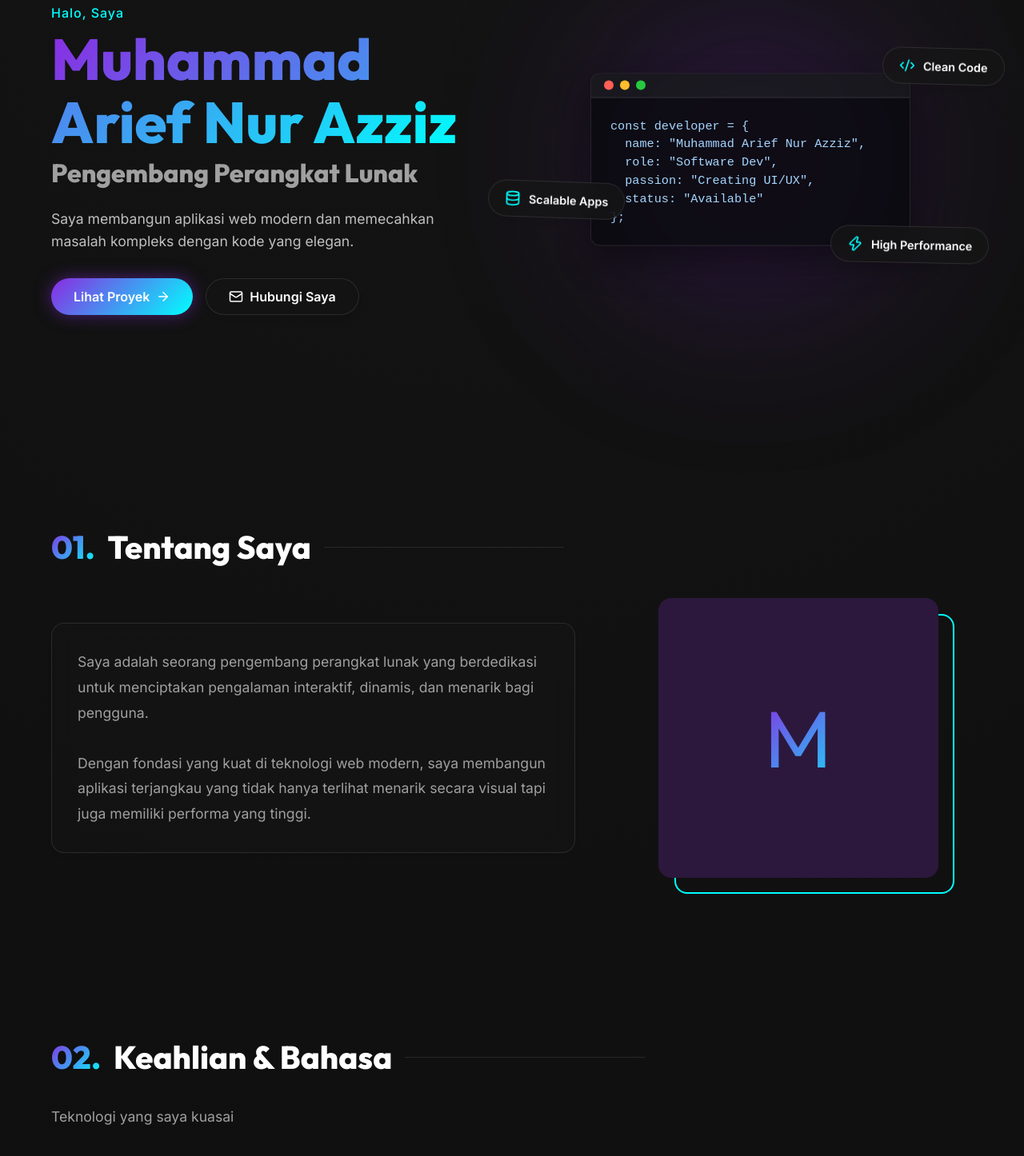
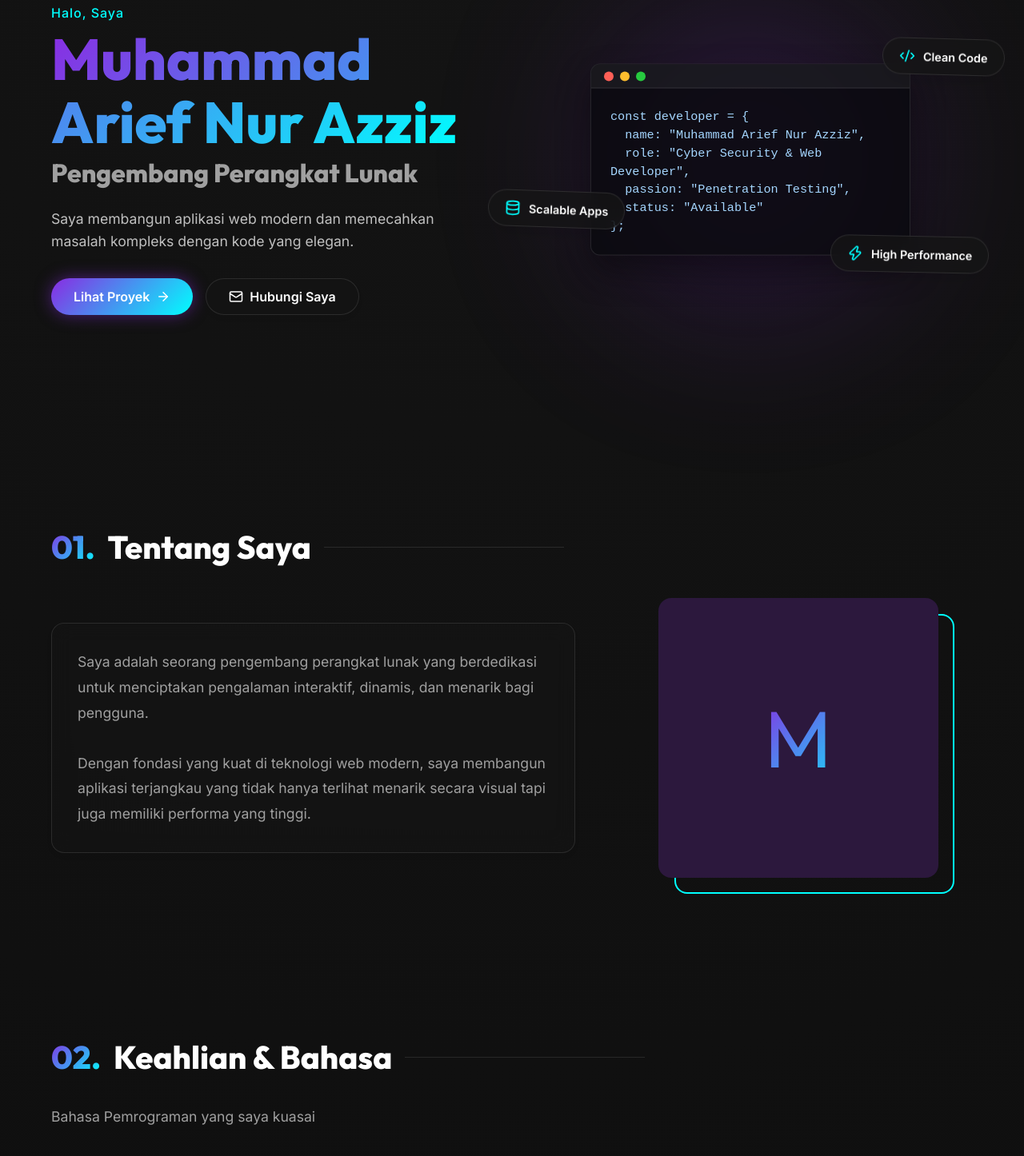
Before and after one commit to voltrexx-v1/Portofolio, a React (Vite) app: page / in a window 1280 px wide. Shown: the part 240-1686 px from the top of the page at 80% size. Built offline with nearby package versions, Linux system fonts and the light colour scheme.

Commit message:
fixed: kesalahan bahasa english dan memperbarui tampilan depan

```diff
--- a/src/components/Hero.jsx
+++ b/src/components/Hero.jsx
@@ -52,8 +52,8 @@ export default function Hero({ t }) {
               <pre><code>
 {`const developer = {
   name: "Muhammad Arief Nur Azziz",
-  role: "Software Dev",
-  passion: "Creating UI/UX",
+  role: "Cyber Security & Web Developer",
+  passion: "Penetration Testing",
   status: "Available"
 };`}
               </code></pre>
--- a/src/data/dictionary.js
+++ b/src/data/dictionary.js
@@ -21,7 +21,7 @@ export const dict = {
     },
     skills: {
       title: "Skills & Languages",
-      subtitle: "Technologies I work with",
+      subtitle: "Programming Language I work with",
       items: [
         { name: "Golang", level: 75, category: "Backend" },
         { name: "JavaScript", level: 60, category: "Frontend/Backend" },
@@ -44,15 +44,15 @@ export const dict = {
           links: { github: "#", live: "#" }
         },
         {
-          title: "Premium Portfolio Website",
-          description: "A highly interactive, dynamic frontend web application built with React, featuring glassmorphism, modern animations, and multi-language support (i18n).",
-          tech: ["React", "Vite", "Vanilla CSS"],
+          title: "Untitled",
+          description: "Coming soon...",
+          tech: ["Coming soon..."],
           links: { github: "#", live: "#" }
         },
         {
-          title: "Task Management API",
-          description: "RESTful API built with Golang and PostgreSQL. Features user authentication, JWT tokens, and CRUD operations for tasks and categories.",
-          tech: ["Golang", "PostgreSQL", "JWT"],
+          title: "Untitled",
+          description: "Coming soon...",
+          tech: ["Coming soon..."],
           links: { github: "#", live: "#" }
         }
       ]
@@ -91,7 +91,7 @@ export const dict = {
     },
     skills: {
       title: "Keahlian & Bahasa",
-      subtitle: "Teknologi yang saya kuasai",
+      subtitle: "Bahasa Pemrograman yang saya kuasai",
       items: [
         { name: "Golang", level: 75, category: "Backend" },
         { name: "JavaScript", level: 60, category: "Frontend/Backend" },
```
